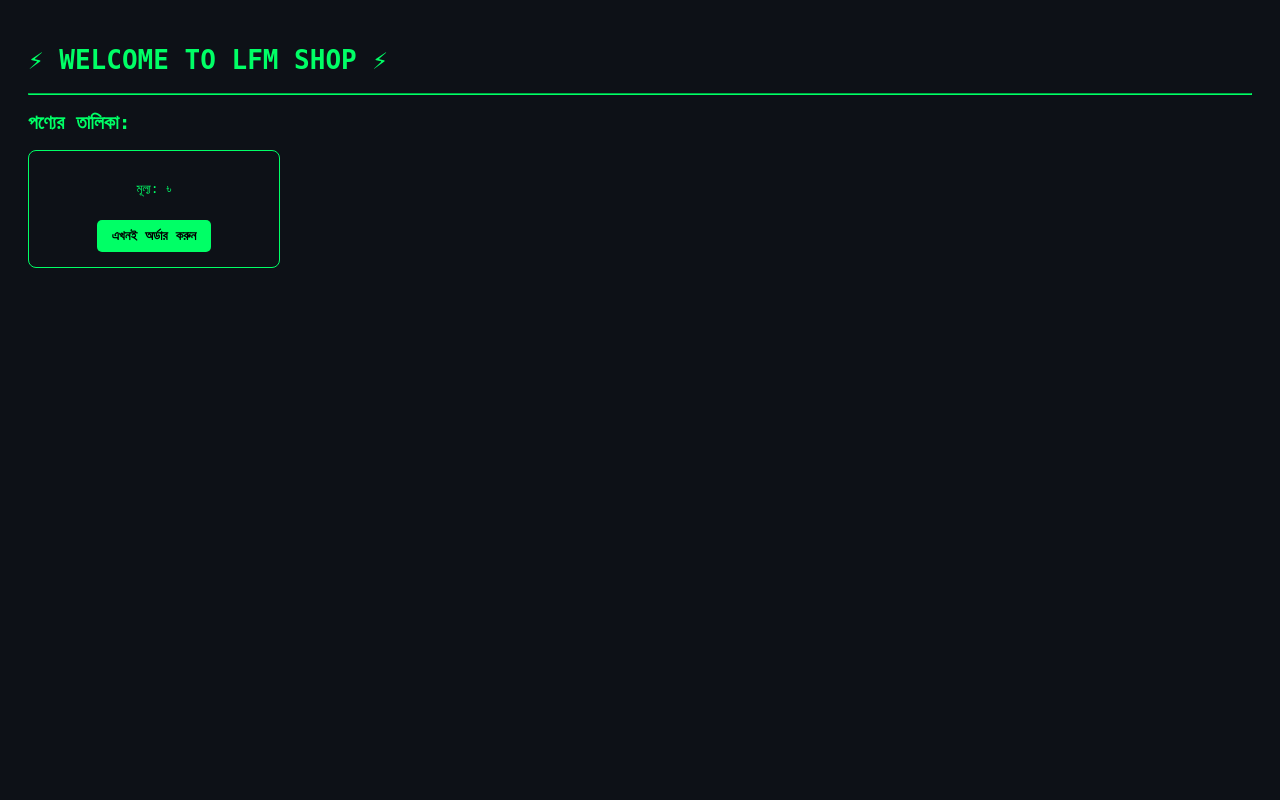
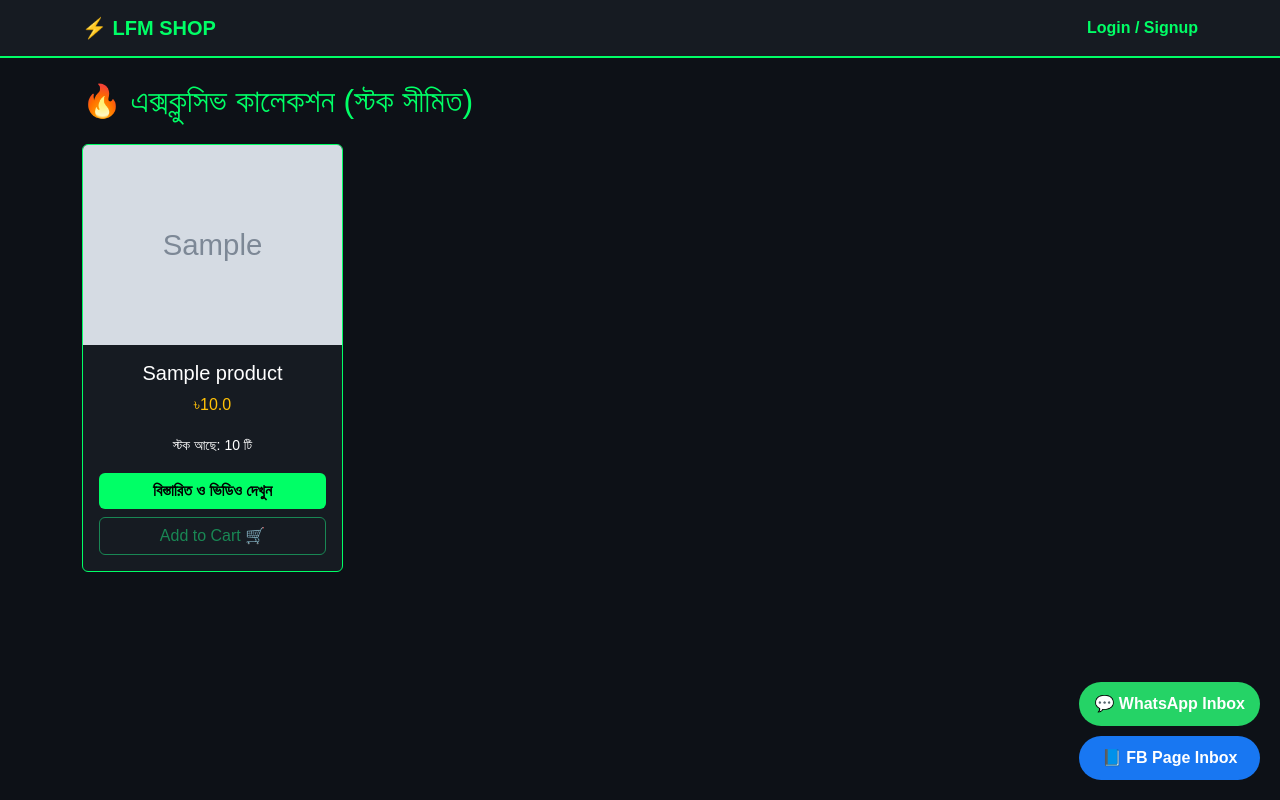
Before and after one commit to lfm2026/lfm-shop, a Flask app: page / in a window 1280 px wide. Run offline with Flask 3, Linux system fonts and the light colour scheme; tables that the repository leaves empty hold one stand-in row (values such as "Sample post"); grey boxes marked "Sample" are stand-in pictures.

Commit message:
Update index.html

```diff
--- a/templates/index.html
+++ b/templates/index.html
@@ -1,28 +1,20 @@
-<!DOCTYPE html>
-<html lang="bn">
-<head>
-    <meta charset="UTF-8">
-    <title>LFM - Loop For Money</title>
-    <style>
-        body { background-color: #0d1117; color: #00ff66; font-family: monospace; padding: 20px; }
-        .grid { display: flex; gap: 20px; flex-wrap: wrap; }
-        .card { border: 1px solid #00ff66; padding: 15px; border-radius: 8px; width: 220px; text-align: center; }
-        .btn { background: #00ff66; color: #000; padding: 8px 15px; text-decoration: none; font-weight: bold; border-radius: 5px; display: inline-block; margin-top: 10px; }
-    </style>
-</head>
-<body>
-    <h1>⚡ WELCOME TO LFM SHOP ⚡</h1>
-    <hr style="border-color:#00ff66;">
-
-    <h2>পণ্যের তালিকা:</h2>
-    <div class="grid">
-        {% for product in products %}
-        <div class="card">
-            <h3>{{ product.name }}</h3>
-            <p>মূল্য: ৳{{ product.price }}</p>
-            <a href="/order/{{ product.id }}?ref={{ ref }}" class="btn">এখনই অর্ডার করুন</a>
+{% extends "base.html" %}
+{% block content %}
+<h2 class="mb-4">🔥 এক্সক্লুসিভ কালেকশন (স্টক সীমিত)</h2>
+<div class="row">
+    {% for p in products %}
+    <div class="col-md-3 mb-4">
+        <div class="card h-100">
+            <img src="{{ p[6] }}" class="card-img-top" alt="Product Image" style="height: 200px; object-fit: cover;">
+            <div class="card-body text-center">
+                <h5 class="card-title">{{ p[1] }}</h5>
+                <p class="card-text text-warning">৳{{ p[4] }}</p>
+                <p class="card-text"><small>স্টক আছে: {{ p[5] }} টি</small></p>
+                <a href="/product/{{ p[0] }}" class="btn btn-custom w-100 mb-2">বিস্তারিত ও ভিডিও দেখুন</a>
+                <a href="/add_to_cart/{{ p[0] }}" class="btn btn-outline-success w-100">Add to Cart 🛒</a>
+            </div>
         </div>
-        {% endfor %}
     </div>
-</body>
-</html>
+    {% endfor %}
+</div>
+{% endblock %}
```
